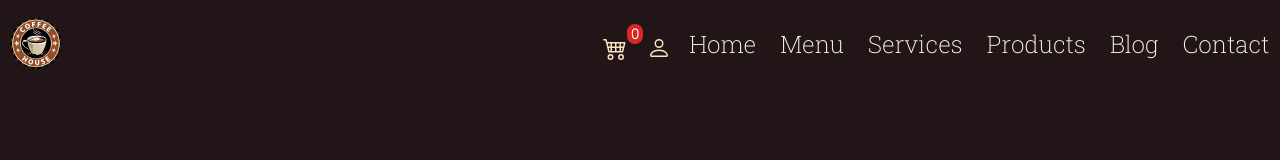
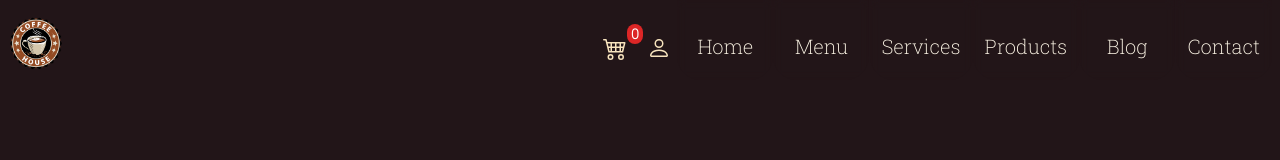
Before and after one commit to maryammoshtoofar/ecommerce-next-typescript, a Next.js app: page /cart in a window 1280 px wide. Shown: the top 160 px of the page. Built offline with nearby package versions, Linux system fonts and the light colour scheme; no server answers.

Commit message:
UI:add mobile navigation

```diff
--- a/app/_components/layout/user/header/header.tsx
+++ b/app/_components/layout/user/header/header.tsx
@@ -1,5 +1,5 @@
 'use client';
-import { NavIconsMenu, NavMenu } from '@/app/_components/layout';
+import { NavButton, NavIconsMenu, NavMenu } from '@/app/_components/layout';
 import { Button, Logo } from '@/app/_components/base';
 import { useEffect, useState } from 'react';
 import clsx from 'clsx';
@@ -16,6 +16,7 @@ export const UserHeader = () => {
   );
 
   const [scrolled, setScrolled] = useState(false);
+  const [navbar, setNavbar] = useState(false);
   const handleScroll = () => {
     if (window.scrollY > 1) setScrolled(true);
     else setScrolled(false);
@@ -28,7 +29,7 @@ export const UserHeader = () => {
     };
   }, []);
 
-  const style = clsx('header bg-coffee-690 md:bg-transparent', {
+  const style = clsx('header bg-coffee-410 md:bg-transparent', {
     'md:bg-coffee-690': scrolled,
   });
 
@@ -38,8 +39,34 @@ export const UserHeader = () => {
       <Link href={DASHBOARD} className={manageBtnStyle}>
         <Button mode="secondary" label="manage" />
       </Link>
-      <NavIconsMenu />
+      <NavIconsMenu navbar={navbar} setNavbar={setNavbar} />
       <NavMenu />
+      <div
+        className={`col-span-full md:mt-0 md:hidden md:pb-0 ${
+          navbar ? 'block md:p-0' : 'hidden'
+        }`}
+      >
+        <div className="h-screen w-full items-center justify-center md:flex md:h-auto ">
+          <span className="block w-full" onClick={() => setNavbar(!navbar)}>
+            <NavButton title="home" />
+          </span>
+          <span className="" onClick={() => setNavbar(!navbar)}>
+            <NavButton title="menu" />
+          </span>
+          <span className="" onClick={() => setNavbar(!navbar)}>
+            <NavButton title="services" />
+          </span>
+          <span className="" onClick={() => setNavbar(!navbar)}>
+            <NavButton title="products" />
+          </span>
+          <span className="" onClick={() => setNavbar(!navbar)}>
+            <NavButton title="blog" />
+          </span>
+          <span className="" onClick={() => setNavbar(!navbar)}>
+            <NavButton title="contact" />
+          </span>
+        </div>
+      </div>
     </header>
   );
 };
--- a/app/_components/layout/user/navigation/index.ts
+++ b/app/_components/layout/user/navigation/index.ts
@@ -1,3 +1,3 @@
-export * from './nav-button';
+export * from './nav-btn';
 export * from './nav-icons-menu';
 export * from './nav-menu';
--- /dev/null
+++ b/app/_components/layout/user/navigation/nav-btn.tsx
@@ -0,0 +1,19 @@
+import { Route } from 'next';
+import Link from 'next/link';
+
+type NavButtonProps = {
+  title: string;
+  active?: boolean;
+};
+export const NavButton = ({ title }: NavButtonProps) => {
+  const navLink =
+    title === 'home' ? '/' : title === 'products' ? '/products' : '#';
+  return (
+    <Link
+      href={navLink as Route}
+      className="flex h-20 w-full items-end justify-center py-5 pe-2 ps-1 font-dancing text-5xl capitalize text-coffee-10 backdrop-blur-sm transition-colors delay-150 duration-300 ease-in-out hover:bg-[linear-gradient(94deg,_rgba(223,195,157,0.40)_-9.94%,_rgba(248,228,190,0.40)_19.83%,_rgba(223,195,157,0.40)_50.71%,_rgba(248,228,190,0.40)_81.26%,_rgba(248,228,190,0.40)_111.66%)] md:rounded-b-3xl md:font-slab md:text-xl lg:px-3"
+    >
+      {title}
+    </Link>
+  );
+};
--- a/app/_components/layout/user/navigation/nav-button/index.ts
+++ /dev/null
@@ -1 +0,0 @@
-export * from './nav-btn';
--- a/app/_components/layout/user/navigation/nav-button/nav-btn.tsx
+++ /dev/null
@@ -1,19 +0,0 @@
-import { Route } from 'next';
-import Link from 'next/link';
-
-type NavButtonProps = {
-  title: string;
-  active?: boolean;
-};
-export const NavButton = ({ title }: NavButtonProps) => {
-  const navLink =
-    title === 'home' ? '/' : title === 'products' ? '/products' : '#';
-  return (
-    <Link
-      href={navLink as Route}
-      className="flex h-20 w-full items-end justify-center rounded-b-3xl py-5 pe-2 ps-1 capitalize text-coffee-10 backdrop-blur-sm transition-colors delay-150 duration-300 ease-in-out hover:bg-[linear-gradient(94deg,_rgba(223,195,157,0.40)_-9.94%,_rgba(248,228,190,0.40)_19.83%,_rgba(223,195,157,0.40)_50.71%,_rgba(248,228,190,0.40)_81.26%,_rgba(248,228,190,0.40)_111.66%)] lg:px-3"
-    >
-      {title}
-    </Link>
-  );
-};
--- a/app/_components/layout/user/navigation/nav-icons-menu/nav-icons-menu.tsx
+++ b/app/_components/layout/user/navigation/nav-icons-menu.tsx
@@ -7,12 +7,16 @@ import { loadFromLocalStorage } from '@/app/lib/redux/store';
 import { SignedIn, SignedOut, UserButton } from '@clerk/nextjs';
 import { Route } from 'next';
 import Link from 'next/link';
-import { useEffect } from 'react';
+import { Dispatch, SetStateAction, useEffect } from 'react';
 import { BsPerson } from 'react-icons/bs';
 import { BsCart4 } from 'react-icons/bs';
 import { SlMenu } from 'react-icons/sl';
 
-export const NavIconsMenu = () => {
+type Props = {
+  navbar: boolean;
+  setNavbar: Dispatch<SetStateAction<boolean>>;
+};
+export const NavIconsMenu = ({ navbar, setNavbar }: Props) => {
   const items = useAppSelector((state) => state.cart.items);
   const dispatch = useAppDispatch();
 
@@ -39,7 +43,10 @@ export const NavIconsMenu = () => {
           <BsPerson className="nav-icon" />
         </Link>
       </SignedOut>
-      <SlMenu className="nav-icon hamburger-icon" />
+      <SlMenu
+        className="nav-icon hamburger-icon"
+        onClick={() => setNavbar(!navbar)}
+      />
     </nav>
   );
 };
--- a/app/_components/layout/user/navigation/nav-icons-menu/index.ts
+++ /dev/null
@@ -1 +0,0 @@
-export * from './nav-icons-menu';
--- a/app/_components/layout/user/navigation/nav-menu/index.ts
+++ /dev/null
@@ -1 +0,0 @@
-export * from './nav-menu';
```
Also changed, not shown: app/_components/layout/user/header/index.ts (line endings or trailing spaces), app/_components/layout/user/navigation/nav-menu.tsx (renamed from app/_components/layout/user/navigation/nav-menu/nav-menu.tsx).
